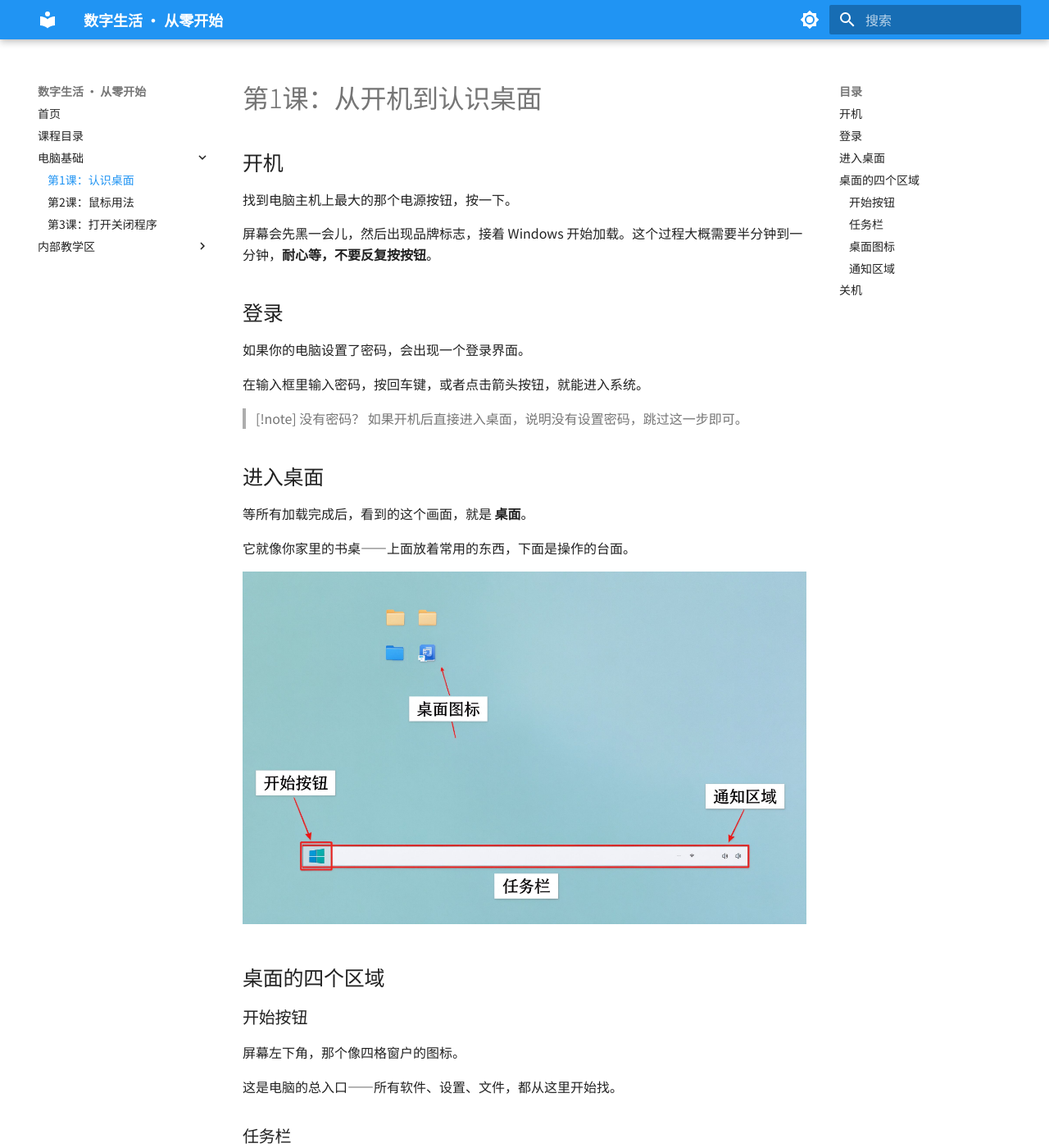
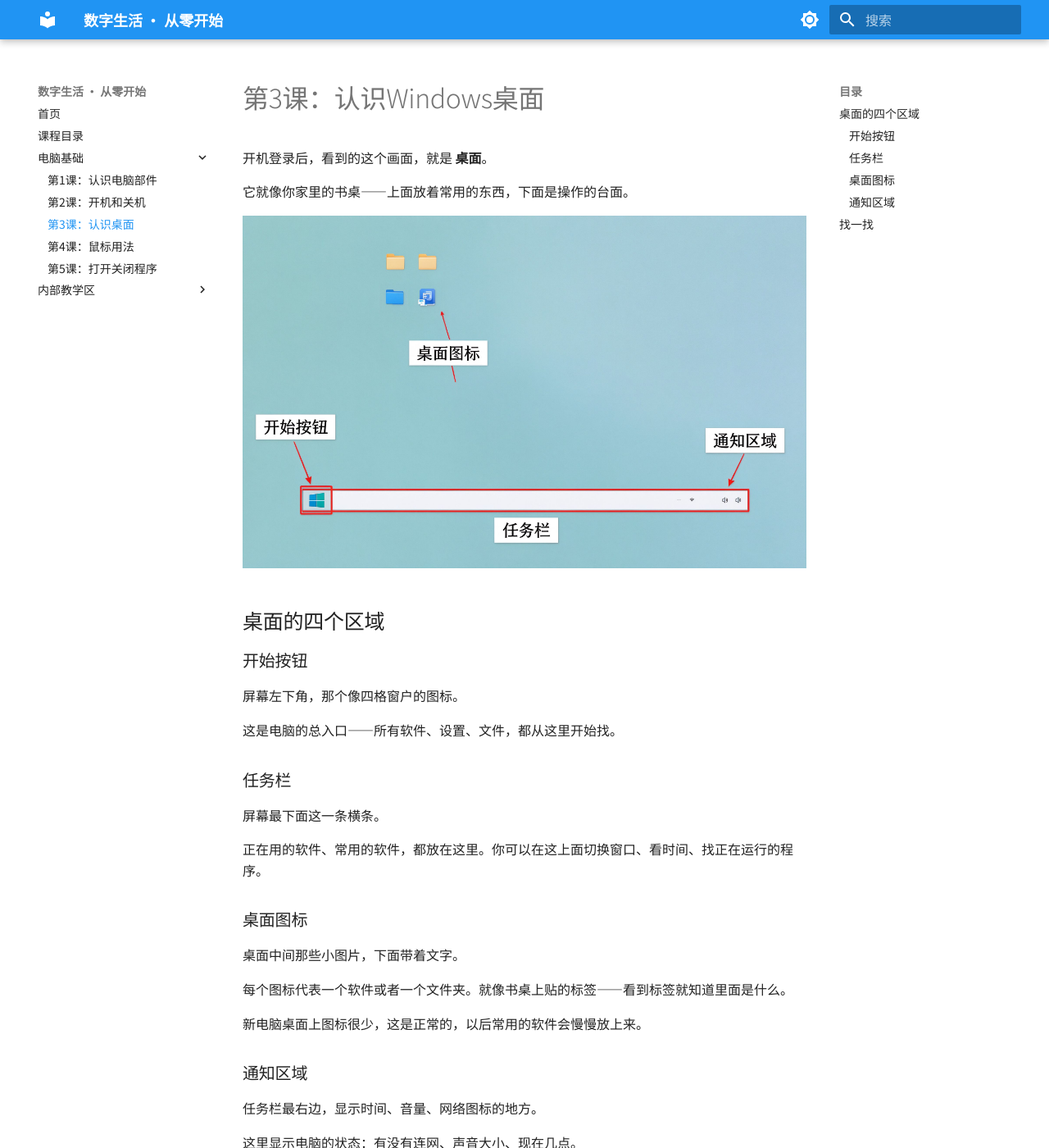
Before and after one commit to FUWhy/digital-life, an MkDocs documentation site: the page built from docs/public/01-电脑基础/03-认识桌面.md, in a window 1280 px wide and 1400 px high. Shown: the whole window at 82% size. Built offline with MkDocs 1.6.1 and Material for MkDocs 9.7.7, drawn with Linux system fonts in a browser that asks for light colours; some of the changed text lies outside the part shown.

Commit message:
课程结构调整：新增第1课认识电脑部件，开关机与桌面拆分为独立课程

```diff
--- a/docs/public/01-电脑基础/01-认识桌面.md
+++ b/docs/public/01-电脑基础/03-认识桌面.md
@@ -1,23 +1,6 @@
-# 第1课：从开机到认识桌面
+# 第3课：认识Windows桌面
 
-## 开机
-
-找到电脑主机上最大的那个电源按钮，按一下。
-
-屏幕会先黑一会儿，然后出现品牌标志，接着 Windows 开始加载。这个过程大概需要半分钟到一分钟，**耐心等，不要反复按按钮**。
-
-## 登录
-
-如果你的电脑设置了密码，会出现一个登录界面。
-
-在输入框里输入密码，按回车键，或者点击箭头按钮，就能进入系统。
-
-> [!note] 没有密码？
-> 如果开机后直接进入桌面，说明没有设置密码，跳过这一步即可。
-
-## 进入桌面
-
-等所有加载完成后，看到的这个画面，就是 **桌面**。
+开机登录后，看到的这个画面，就是 **桌面**。
 
 它就像你家里的书桌——上面放着常用的东西，下面是操作的台面。
 
@@ -51,17 +34,16 @@
 
 这里显示电脑的状态：有没有连网、声音大小、现在几点。
 
-## 关机
+## 找一找
 
-用完电脑后，不要直接拔电源。正确的关机方式：
+看着你的电脑屏幕，用鼠标依次指出：
 
-1. 点击左下角 **开始按钮**
-2. 找到 **电源** 图标
-3. 点击 **关机**
-4. 等屏幕完全变黑，再关闭显示器电源
+1. 开始按钮在哪里？
+2. 任务栏在哪里？
+3. 桌面图标在哪里？
+4. 右下角的时间在哪里？
 
-> [!warning] 不要直接按电源键关机
-> 强制关机可能会丢失未保存的内容，下次开机也会变慢。
+四个都能指对，这一节就掌握了。
 
 ---
 
--- a/mkdocs.yml
+++ b/mkdocs.yml
@@ -40,9 +40,11 @@
   - 首页: index.md
   - 课程目录: public/index.md
   - 电脑基础:
-      - 第1课：认识桌面: public/01-电脑基础/01-认识桌面.md
-      - 第2课：鼠标用法: public/01-电脑基础/02-鼠标用法.md
-      - 第3课：打开关闭程序: public/01-电脑基础/03-打开关闭程序.md
+      - 第1课：认识电脑部件: public/01-电脑基础/01-认识电脑部件.md
+      - 第2课：开机和关机: public/01-电脑基础/02-开机和关机.md
+      - 第3课：认识桌面: public/01-电脑基础/03-认识桌面.md
+      - 第4课：鼠标用法: public/01-电脑基础/04-鼠标用法.md
+      - 第5课：打开关闭程序: public/01-电脑基础/05-打开关闭程序.md
   - 内部教学区:
       - private/index.md
 
```
Also changed, not shown: docs/public/01-电脑基础/01-认识电脑部件.md (added, +42 -0 lines), docs/public/01-电脑基础/02-开机和关机.md (added, +36 -0 lines), docs/public/index.md (+6 -5 lines), docs/assets/images/hardware-overview.png (added), docs/public/01-电脑基础/04-鼠标用法.md (renamed from docs/public/01-电脑基础/02-鼠标用法.md), docs/public/01-电脑基础/05-打开关闭程序.md (renamed from docs/public/01-电脑基础/03-打开关闭程序.md).
